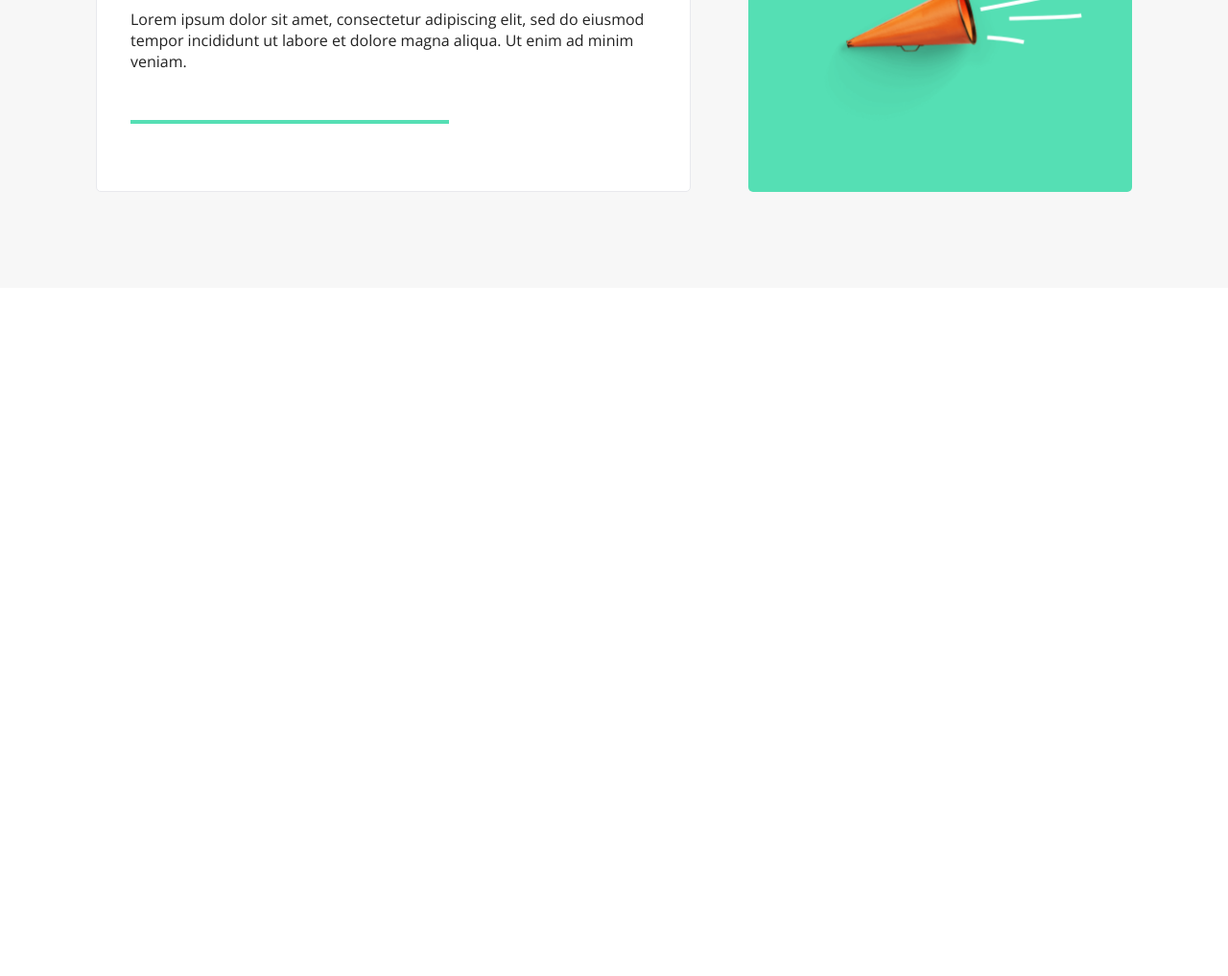
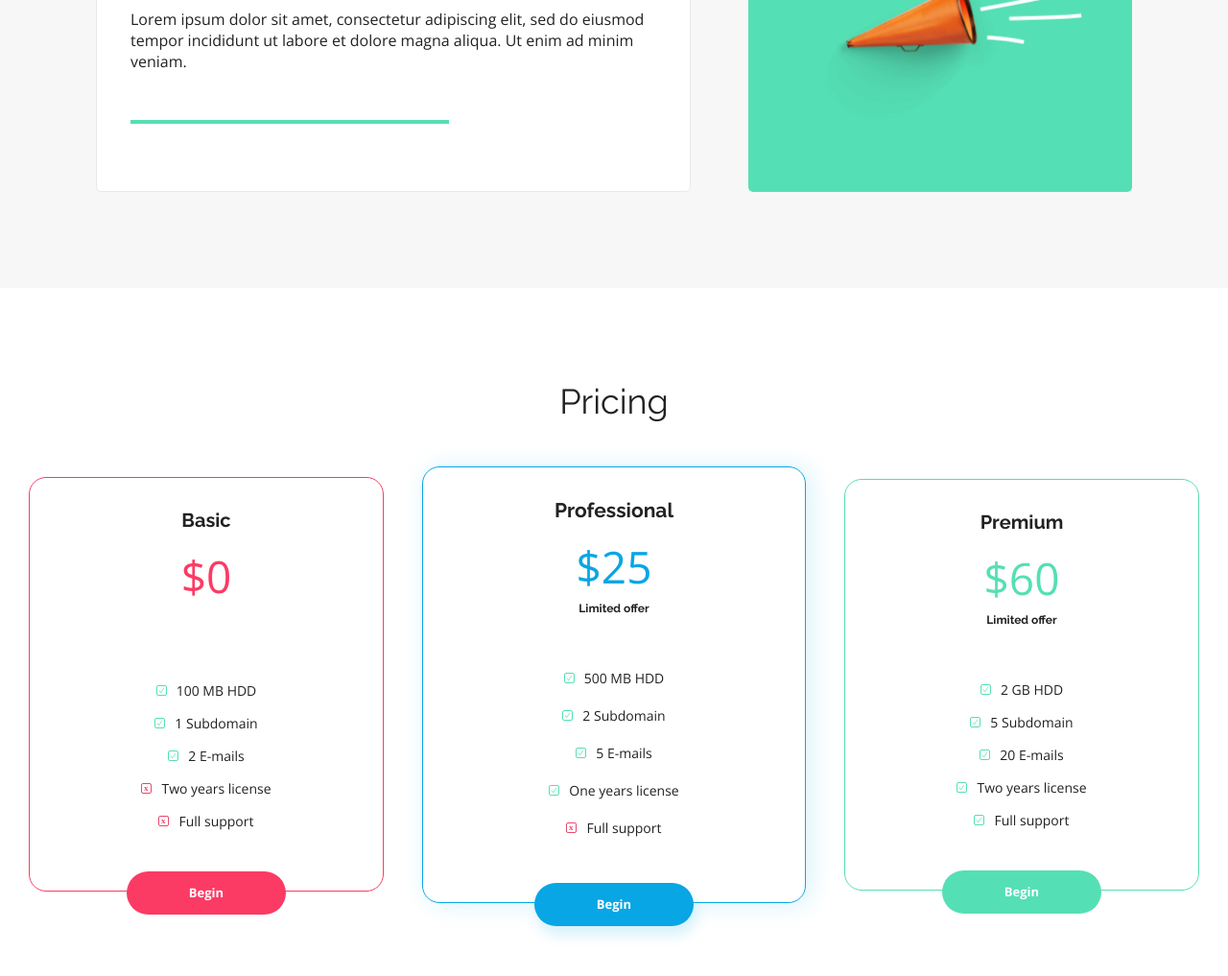
Before and after one commit to Makflay/BestShop, a plain HTML site: page index.html in a window 1280 px wide. Shown: the part 2269-3286 px from the top of the page at 96% size. Before the commit the page ends 2569 px from the top, so only its background shows below. Drawn offline with nearby package versions, Linux system fonts and the light colour scheme.

Commit message:
Created Pricing

```diff
--- a/index.html
+++ b/index.html
@@ -123,4 +123,59 @@
     </div>
   </section>
 
+  <section class="pricing" id="prices">
+    <div class="container">
+      <h2>Pricing</h2>
+      <div class="pricing__boxes">
+        <div class="pricing__box pricing__box--basic">
+          <div class="pricing__details">
+            <div class="pricing__type">Basic</div>
+            <div class="pricing__price">$0</div>
+          </div>
+          <ul class="pricing__items">
+            <li class="pricing__item">100 MB HDD</li>
+            <li class="pricing__item">1 Subdomain</li>
+            <li class="pricing__item">2 E-mails</li>
+            <li class="pricing__item pricing__item--not">Two years license</li>
+            <li class="pricing__item pricing__item--not">Full support</li>
+          </ul>
+          <a href="#" class="btn">Begin</a>
+        </div>
+
+        <div class="pricing__box pricing__box--professional">
+          <div class="pricing__details">
+            <div class="pricing__type">Professional</div>
+            <div class="pricing__price">$25</div>
+            <div class="pricing__limited">Limited offer</div>
+          </div>
+          <ul class="pricing__items">
+            <li class="pricing__item">500 MB HDD</li>
+            <li class="pricing__item">2 Subdomain</li>
+            <li class="pricing__item">5 E-mails</li>
+            <li class="pricing__item">One years license</li>
+            <li class="pricing__item pricing__item--not">Full support</li>
+          </ul>
+          <a href="#" class="btn btn--primary">Begin</a>
+        </div>
+
+        <div class="pricing__box pricing__box--premium">
+          <div class="pricing__details">
+            <div class="pricing__type">Premium</div>
+            <div class="pricing__price">$60</div>
+            <div class="pricing__limited">Limited offer</div>
+          </div>
+          <ul class="pricing__items">
+            <li class="pricing__item">2 GB HDD</li>
+            <li class="pricing__item">5 Subdomain</li>
+            <li class="pricing__item">20 E-mails</li>
+            <li class="pricing__item">Two years license</li>
+            <li class="pricing__item">Full support</li>
+          </ul>
+          <a href="#" class="btn">Begin</a>
+        </div>
+      </div>
+    </div>
+  </section>
+
+
 </body>
--- a/style/style.css
+++ b/style/style.css
@@ -350,3 +350,113 @@ h2 {
   height: auto;
   margin-top: 55px;
 }
+
+/* PRICING */
+
+.pricing .container {
+  margin: 100px auto;
+  display: flex;
+  flex-direction: column;
+  justify-content: center;
+  align-items: center;
+}
+
+.pricing__boxes {
+  display: flex;
+  align-items: center;
+  justify-content: center;
+  margin-top: 50px;
+}
+
+.pricing__box {
+  width: 370px;
+  border-radius: 18px;
+  display: flex;
+  flex-direction: column;
+  align-items: center;
+  border: 1px solid var(--accent-color);
+}
+
+.pricing__details {
+  margin-top: 34px;
+  margin-bottom: 60px;
+  text-align: center;
+}
+
+.pricing__type {
+  font-size: 1.25rem;
+  font-family: var(--font-raleway);
+  font-weight: 700;
+}
+
+.pricing__price {
+  font-size: 2.875rem;
+  font-family: var(--font-open-sans);
+  font-weight: 300;
+  margin-top: 25px;
+  color: var(--accent-color);
+}
+
+.pricing__limited {
+  text-align: center;
+  margin-top: 15px;
+  font-size: 0.75rem;
+  font-family: var(--font-raleway);
+  font-weight: 700;
+}
+
+.pricing__items {
+  text-align: center;
+}
+
+.pricing__item {
+  font-size: 14px;
+  margin-bottom: 20px;
+}
+
+.pricing__item::before {
+  content: "";
+  width: 11px;
+  height: 11px;
+  display: inline-block;
+  margin-right: 10px;
+  background-image: url("../img/Checkmark-2.svg");
+}
+
+.pricing__item--not::before {
+  background-image: url("../img/Close.svg");
+}
+
+.pricing__box .btn {
+  position: relative;
+  bottom: -25px;
+  font-size: 0.8125rem;
+  background-color: var(--accent-color);
+}
+
+.pricing__box--basic {
+  --accent-color: var(--color-redish);
+ }
+
+ .pricing__box--basic .pricing__price {
+   margin-bottom: 30px;
+ }
+
+ .pricing__box--professional {
+  --accent-color: var(--color-primary);
+  width: 400px;
+  margin: 0 40px;
+  box-shadow: 5px 1px 27px var(--color-primary-shadow);
+}
+
+.pricing__box--professional .pricing__type {
+  font-size: 1.3125rem;
+}
+
+.pricing__box--professional .pricing__item {
+  margin-bottom: 25px;
+}
+
+.pricing__box--premium {
+  --accent-color: var(--color-green);
+}
```
